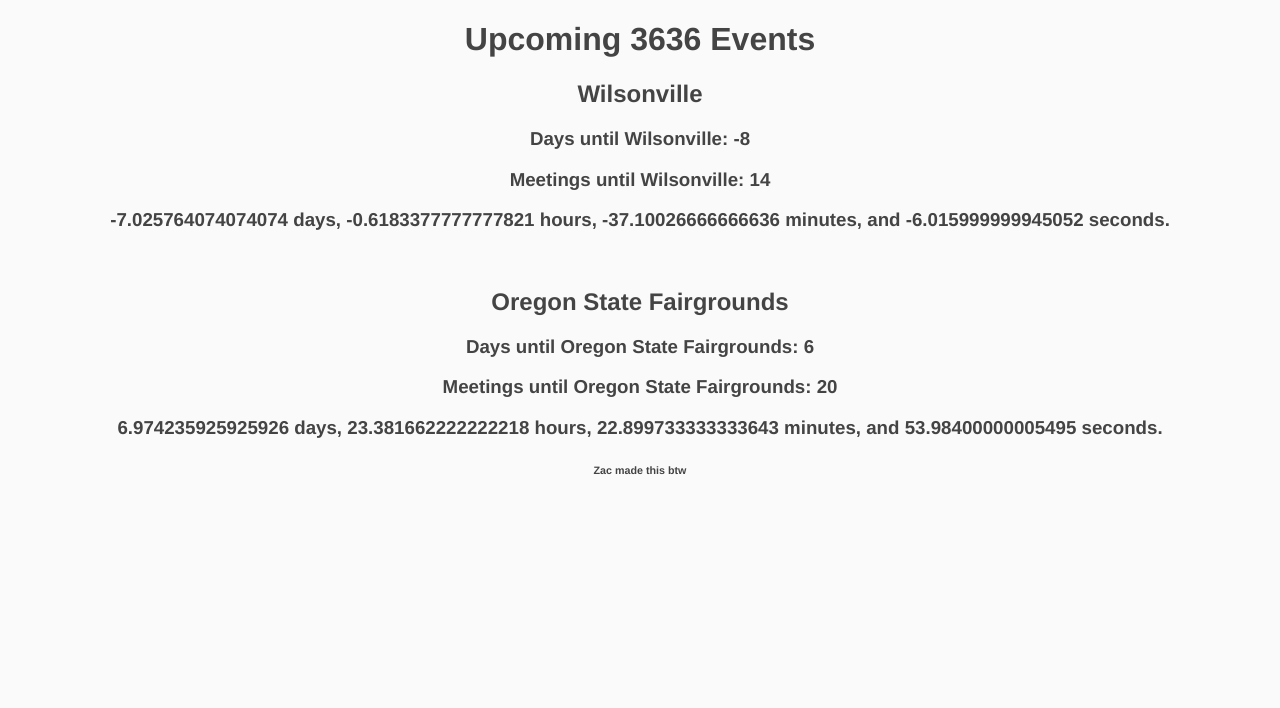
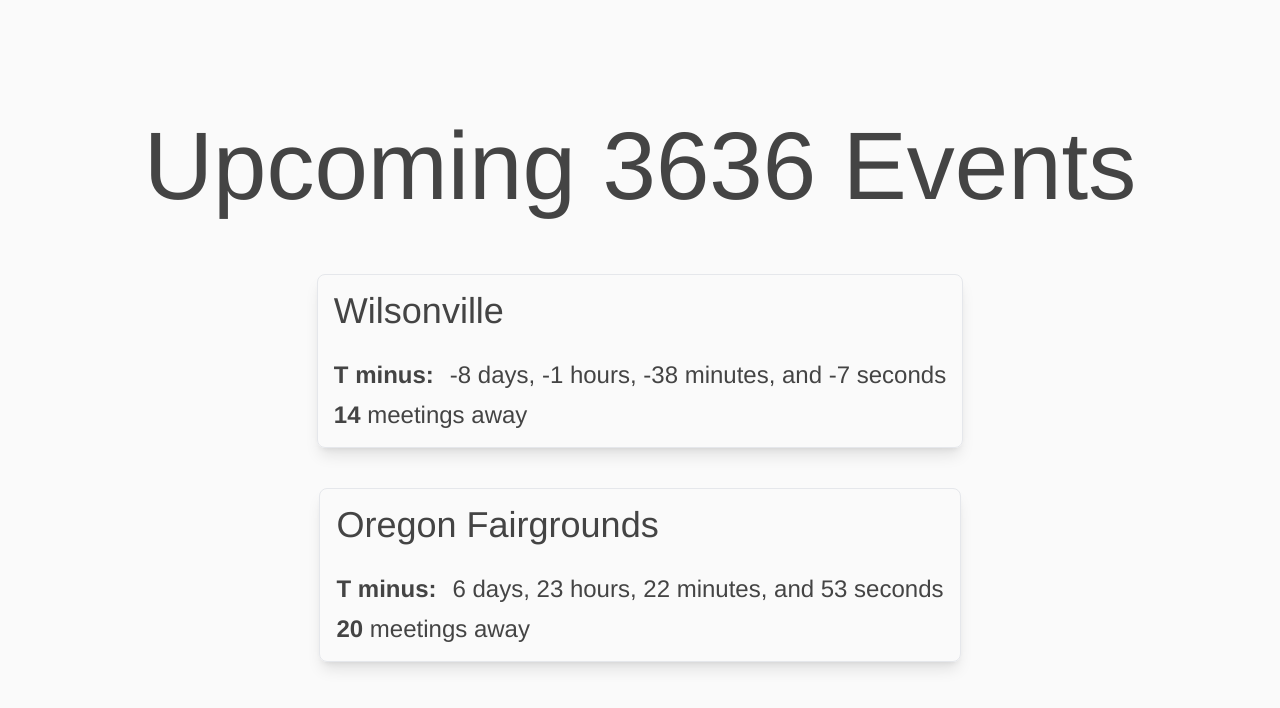
Before and after one commit to FRC3636/countdown, a Preact app: page / in a window 1280 px wide. Shown: the top 708 px of the page. Built offline with nearby package versions, Linux system fonts and the light colour scheme.

Commit message:
feat: better ui

```diff
--- a/package.json
+++ b/package.json
@@ -9,9 +9,12 @@
         "dev": "vite dev"
     },
     "devDependencies": {
+        "@babel/core": "^7.20.12",
         "@preact/preset-vite": "^2.5.0",
+        "autoprefixer": "^10.4.13",
+        "postcss": "^8.4.21",
+        "tailwindcss": "^3.2.4",
         "typescript": "^4.9.3",
-        "@babel/core": "^7.20.12",
         "vite": "^4.1.0"
     },
     "dependencies": {
--- /dev/null
+++ b/postcss.config.js
@@ -0,0 +1,6 @@
+module.exports = {
+  plugins: {
+    tailwindcss: {},
+    autoprefixer: {},
+  },
+}
--- /dev/null
+++ b/src/Event.tsx
@@ -0,0 +1,54 @@
+const DAYS = 1000 * 60 * 60 * 24;
+const HOURS = 1000 * 60 * 60;
+const MINUTES = 1000 * 60;
+const SECONDS = 1000;
+
+export default function Event(props: {
+    date: Date;
+    name: string;
+    allMeetings: Date[];
+}) {
+    const meetingsUntil = props.allMeetings.filter(
+        (date) => date < props.date
+    ).length;
+
+    const difference = props.date.getTime() - Date.now();
+
+    // each variable does not include the last, so e.g. hours is always under 24
+    const daysUntil = Math.floor(difference / DAYS);
+    const hoursUntil = Math.floor((difference % DAYS) / HOURS);
+    const minutesUntil = Math.floor((difference % HOURS) / MINUTES);
+    const secondsUntil = Math.floor((difference % MINUTES) / SECONDS);
+
+    return (
+        <div class="flex flex-col gap-4 border shadow-lg dark:shadow-none p-4 rounded-lg my-5">
+            <h2 class="text-4xl mb-3">{props.name}</h2>
+            <div class="flex flex-col gap-2 text-xl">
+                <UpcomingDate date={props.date} />
+                <h3 class="text-2xl">
+                    <span class="font-bold">{meetingsUntil}</span> meetings away
+                </h3>
+            </div>
+        </div>
+    );
+}
+
+function UpcomingDate(props: { date: Date }) {
+    const difference = props.date.getTime() - Date.now();
+
+    // each variable does not include the last, so e.g. hours is always under 24
+    const daysUntil = Math.floor(difference / DAYS);
+    const hoursUntil = Math.floor((difference % DAYS) / HOURS);
+    const minutesUntil = Math.floor((difference % HOURS) / MINUTES);
+    const secondsUntil = Math.floor((difference % MINUTES) / SECONDS);
+
+    return (
+        <div class="flex gap-4">
+            <h3 class="text-2xl font-bold">T minus:</h3>
+            <h3 class="text-2xl">
+                {daysUntil} days, {hoursUntil} hours, {minutesUntil} minutes,
+                and {secondsUntil} seconds
+            </h3>
+        </div>
+    );
+}
--- a/src/app.tsx
+++ b/src/app.tsx
@@ -1,6 +1,6 @@
 import { h } from 'preact';
-import style from './app.module.css';
 import { useEffect, useState } from 'preact/hooks';
+import Event from './Event';
 
 const dates = [
     new Date('Feb 08 2023'),
@@ -85,50 +85,14 @@ const App = () => {
     debugger;
 
     return (
-        <div class={style.home}>
-            <h1>Upcoming 3636 Events</h1>
-            <div>
-                <h2>Wilsonville</h2>
-                <h3>
-                    Days until Wilsonville:{' '}
-                    {Math.floor(
-                        (WILSONVILLE.getTime() - Date.now()) /
-                            (1000 * 60 * 60 * 24)
-                    )}
-                </h3>
-                <h3>
-                    Meetings until Wilsonville:{' '}
-                    {dates.filter((date) => date < WILSONVILLE).length}
-                </h3>
-                <h3>
-                    {untilWilsonville[0]} days, {untilWilsonville[1]} hours,{' '}
-                    {untilWilsonville[2]} minutes, and {untilWilsonville[3]}{' '}
-                    seconds.
-                </h3>
-            </div>
-            <br></br>
-            <div>
-                <h2>Oregon State Fairgrounds</h2>
-                <h3>
-                    Days until Oregon State Fairgrounds:{' '}
-                    {Math.floor(
-                        (OREGON_FAIRGORUNDS.getTime() - Date.now()) /
-                            (1000 * 60 * 60 * 24)
-                    )}
-                </h3>
-                <h3>
-                    Meetings until Oregon State Fairgrounds:{' '}
-                    {dates.filter((date) => date < OREGON_FAIRGORUNDS).length}
-                </h3>
-                <h3>
-                    {untilOregonFairgrounds[0]} days,{' '}
-                    {untilOregonFairgrounds[1]} hours,{' '}
-                    {untilOregonFairgrounds[2]} minutes, and{' '}
-                    {untilOregonFairgrounds[3]} seconds.
-                </h3>
-            </div>
-
-            <h6>Zac made this btw</h6>
+        <div class="flex flex-col items-center justify-center h-full">
+            <h1 class="text-8xl mb-10">Upcoming 3636 Events</h1>
+            <Event date={WILSONVILLE} name="Wilsonville" allMeetings={dates} />
+            <Event
+                date={OREGON_FAIRGORUNDS}
+                name="Oregon Fairgrounds"
+                allMeetings={dates}
+            />
         </div>
     );
 };
--- a/src/index.css
+++ b/src/index.css
@@ -1,3 +1,7 @@
+@tailwind base;
+@tailwind components;
+@tailwind utilities;
+
 :root {
     font-family: 'Helvetica Neue', arial, sans-serif;
     font-weight: 400;
@@ -16,10 +20,10 @@
     }
 }
 
+html,
 body {
     margin: 0;
-    padding: 0;
-    min-height: 100vh;
+    height: 100%;
 }
 
 #app > main {
--- /dev/null
+++ b/tailwind.config.js
@@ -0,0 +1,8 @@
+/** @type {import('tailwindcss').Config} */
+module.exports = {
+    content: ['./**/*.{js,jsx,ts,tsx,html}'],
+    theme: {
+        extend: {}
+    },
+    plugins: []
+};
```
Also changed, not shown: 1 other file (tests, documents, lock files or other folders).
